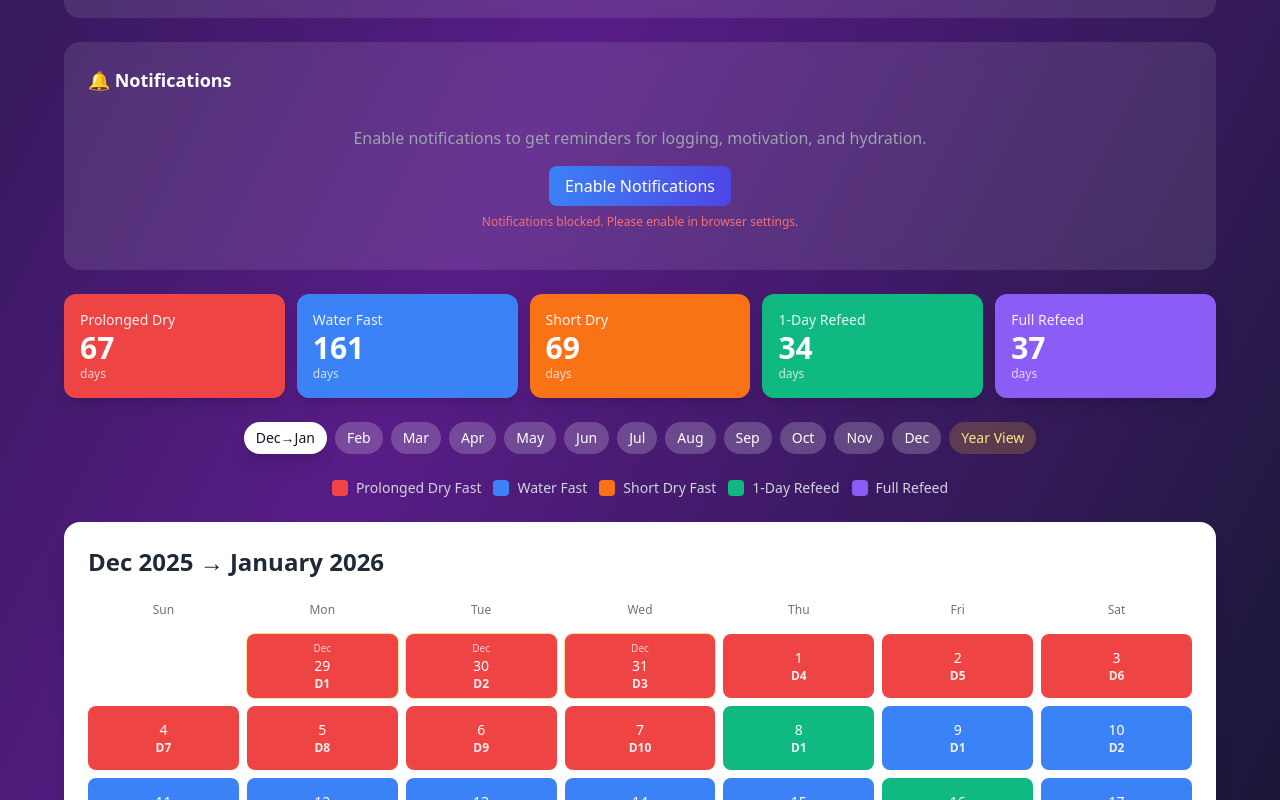
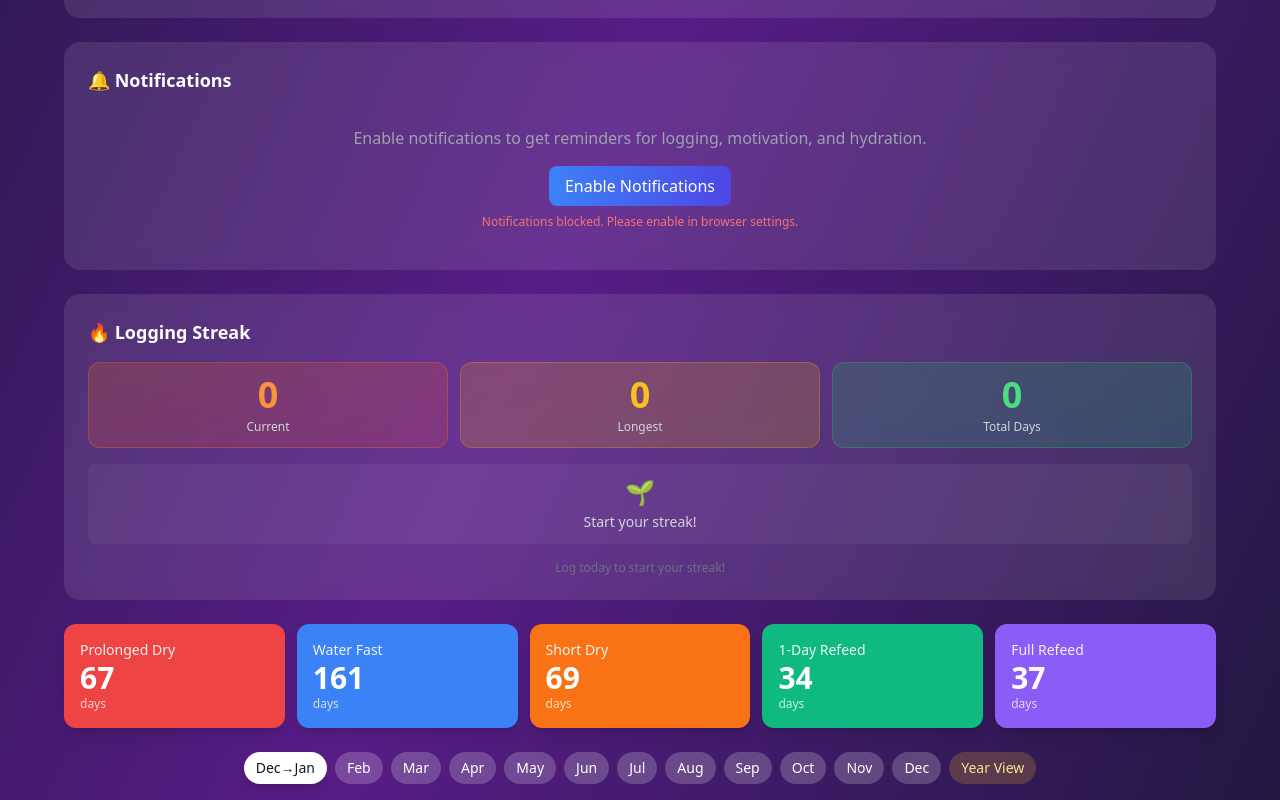
Before and after one commit to ketankshukla/fasting-focused-lifestyle, a React (Vite) app: page / in a window 1280 px wide. Shown: the part 1366-2166 px from the top of the page. Built offline with nearby package versions, Linux system fonts and the light colour scheme.

Commit message:
Feature 5: Add Streak Counter with current, longest, and total days tracking

```diff
--- /dev/null
+++ b/src/components/Dashboard/StreakCounter.jsx
@@ -0,0 +1,140 @@
+import React from "react";
+
+const StreakCounter = ({ dailyLogs }) => {
+  const calculateStreaks = () => {
+    const loggedDates = Object.keys(dailyLogs)
+      .filter((date) => dailyLogs[date]?.weight)
+      .sort();
+
+    if (loggedDates.length === 0) {
+      return { current: 0, longest: 0, total: 0 };
+    }
+
+    let currentStreak = 0;
+    let longestStreak = 0;
+    let tempStreak = 1;
+
+    const today = new Date().toISOString().split("T")[0];
+    const yesterday = new Date(Date.now() - 86400000)
+      .toISOString()
+      .split("T")[0];
+
+    for (let i = 1; i < loggedDates.length; i++) {
+      const prevDate = new Date(loggedDates[i - 1]);
+      const currDate = new Date(loggedDates[i]);
+      const diffDays = (currDate - prevDate) / (1000 * 60 * 60 * 24);
+
+      if (diffDays === 1) {
+        tempStreak++;
+      } else {
+        longestStreak = Math.max(longestStreak, tempStreak);
+        tempStreak = 1;
+      }
+    }
+    longestStreak = Math.max(longestStreak, tempStreak);
+
+    const lastLogDate = loggedDates[loggedDates.length - 1];
+    if (lastLogDate === today || lastLogDate === yesterday) {
+      let streak = 1;
+      for (let i = loggedDates.length - 2; i >= 0; i--) {
+        const currDate = new Date(loggedDates[i + 1]);
+        const prevDate = new Date(loggedDates[i]);
+        const diffDays = (currDate - prevDate) / (1000 * 60 * 60 * 24);
+        if (diffDays === 1) {
+          streak++;
+        } else {
+          break;
+        }
+      }
+      currentStreak = streak;
+    }
+
+    return {
+      current: currentStreak,
+      longest: longestStreak,
+      total: loggedDates.length,
+    };
+  };
+
+  const streaks = calculateStreaks();
+
+  const getStreakEmoji = (streak) => {
+    if (streak >= 30) return "🏆";
+    if (streak >= 14) return "🔥";
+    if (streak >= 7) return "⭐";
+    if (streak >= 3) return "✨";
+    return "🌱";
+  };
+
+  const getStreakMessage = (streak) => {
+    if (streak >= 30) return "Legendary streak!";
+    if (streak >= 14) return "Two weeks strong!";
+    if (streak >= 7) return "One week warrior!";
+    if (streak >= 3) return "Building momentum!";
+    if (streak >= 1) return "Keep it going!";
+    return "Start your streak!";
+  };
+
+  return (
+    <div className="bg-white/10 backdrop-blur rounded-2xl p-4 sm:p-6">
+      <h3 className="text-lg font-bold text-white mb-4">🔥 Logging Streak</h3>
+
+      <div className="grid grid-cols-3 gap-3 mb-4">
+        <div className="bg-gradient-to-br from-orange-500/20 to-red-500/20 rounded-xl p-3 text-center border border-orange-500/30">
+          <p className="text-3xl sm:text-4xl font-black text-orange-400">
+            {streaks.current}
+          </p>
+          <p className="text-xs text-gray-300 mt-1">Current</p>
+        </div>
+        <div className="bg-gradient-to-br from-amber-500/20 to-yellow-500/20 rounded-xl p-3 text-center border border-amber-500/30">
+          <p className="text-3xl sm:text-4xl font-black text-amber-400">
+            {streaks.longest}
+          </p>
+          <p className="text-xs text-gray-300 mt-1">Longest</p>
+        </div>
+        <div className="bg-gradient-to-br from-green-500/20 to-emerald-500/20 rounded-xl p-3 text-center border border-green-500/30">
+          <p className="text-3xl sm:text-4xl font-black text-green-400">
+            {streaks.total}
+          </p>
+          <p className="text-xs text-gray-300 mt-1">Total Days</p>
+        </div>
+      </div>
+
+      <div className="bg-white/5 rounded-lg p-3 text-center">
+        <p className="text-2xl mb-1">{getStreakEmoji(streaks.current)}</p>
+        <p className="text-sm text-gray-300">
+          {getStreakMessage(streaks.current)}
+        </p>
+      </div>
+
+      {streaks.current > 0 && streaks.current < streaks.longest && (
+        <p className="text-xs text-gray-400 text-center mt-3">
+          {streaks.longest - streaks.current} more days to beat your record!
+        </p>
+      )}
+
+      {streaks.current === streaks.longest && streaks.current > 0 && (
+        <p className="text-xs text-amber-400 text-center mt-3">
+          🎉 You're at your best streak!
+        </p>
+      )}
+
+      <div className="mt-4 flex justify-center gap-1">
+        {Array.from({ length: Math.min(7, streaks.current) }).map((_, i) => (
+          <div
+            key={i}
+            className="w-3 h-3 rounded-full bg-gradient-to-r from-orange-500 to-red-500 animate-pulse"
+            style={{ animationDelay: `${i * 100}ms` }}
+          />
+        ))}
+        {streaks.current === 0 && (
+          <p className="text-xs text-gray-500">
+            Log today to start your streak!
+          </p>
+        )}
+      </div>
+    </div>
+  );
+};
+
+export default StreakCounter;
--- a/src/components/Dashboard/index.js
+++ b/src/components/Dashboard/index.js
@@ -6,3 +6,4 @@ export { default as ProgressCharts } from "./ProgressCharts";
 export { default as PhotoProgress } from "./PhotoProgress";
 export { default as FastingTimer } from "./FastingTimer";
 export { default as NotificationSettings } from "./NotificationSettings";
+export { default as StreakCounter } from "./StreakCounter";
--- a/src/components/FastingTracker.jsx
+++ b/src/components/FastingTracker.jsx
@@ -15,6 +15,7 @@ import {
   PhotoProgress,
   FastingTimer,
   NotificationSettings,
+  StreakCounter,
 } from "./Dashboard";
 import { MonthView, YearView } from "./Calendar";
 import { LogModal, ProfileModal } from "./Modals";
@@ -76,6 +77,8 @@ const FastingTracker = () => {
           onScheduleReminder={scheduleReminder}
         />
 
+        <StreakCounter dailyLogs={dailyLogs} />
+
         <FastTypeStats scheduleStats={scheduleStats} />
 
         <MonthNavigation
```
